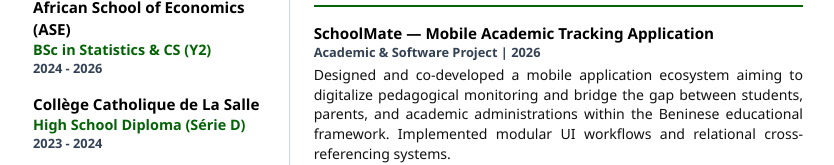
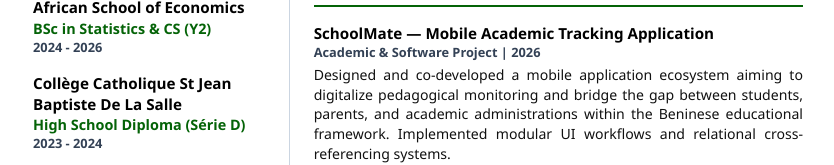
Before and after one commit to daliaxdev/CV, a plain HTML site: page index.html in a window 1280 px wide. Shown: the part 435-600 px from the top of the page, without its empty margins (222-1056 px from the left). Drawn offline with nearby package versions, Linux system fonts and the light colour scheme.

Commit message:
Update education institution names in index.html

```diff
--- a/index.html
+++ b/index.html
@@ -212,13 +212,13 @@
                 <hr class="section-divider">
 
                 <div class="item-block mb-3">
-                    <div class="item-company">African School of Economics (ASE)</div>
+                    <div class="item-company">African School of Economics</div>
                     <div class="item-role">BSc in Statistics & CS (Y2)</div>
                     <div class="item-duration">2024 - 2026</div>
                 </div>
 
                 <div class="item-block mb-4">
-                    <div class="item-company">Collège Catholique de La Salle</div>
+                    <div class="item-company">Collège Catholique St Jean Baptiste De La Salle</div>
                     <div class="item-role">High School Diploma (Série D)</div>
                     <div class="item-duration">2023 - 2024</div>
                 </div>
```
